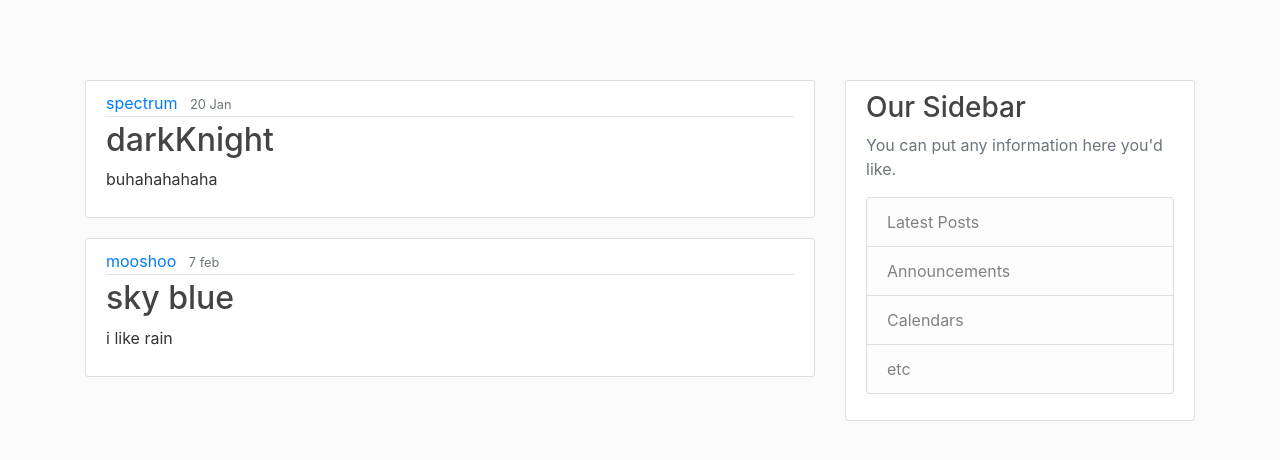
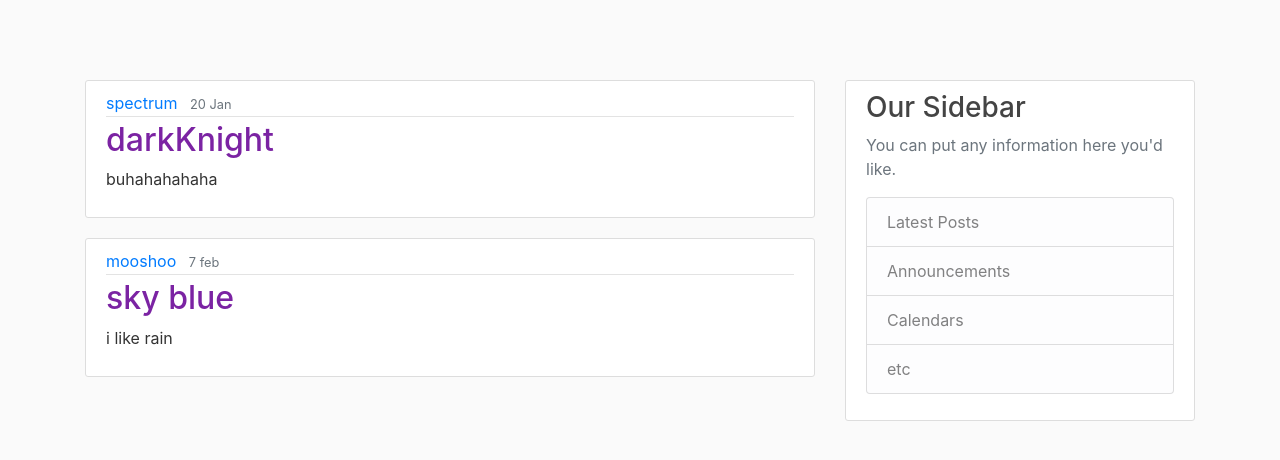
Before and after one commit to spectrum705/simple-flask, a Flask app: page /view in a window 1280 px wide. Shown: the top 460 px of the page. Run offline with Flask 2, Linux system fonts and the light colour scheme; some libraries are stand-ins or nearby versions.

Commit message:
we are awesome  we did it

```diff
--- a/templates/static/main.css
+++ b/static/main.css
@@ -33,11 +33,11 @@ h1, h2, h3, h4, h5, h6 {
 }
 
 .article-title {
-  color: #444444;
+  color: #7b23a3;
 }
 
 a.article-title:hover {
-  color: #428bca;
+  color: #5042ca;
   text-decoration: none;
 }
 
--- a/templates/base.html
+++ b/templates/base.html
@@ -1,7 +1,7 @@
 <!doctype html>
 <html>
     <link rel="stylesheet" href="https://stackpath.bootstrapcdn.com/bootstrap/4.5.2/css/bootstrap.min.css" integrity="sha384-JcKb8q3iqJ61gNV9KGb8thSsNjpSL0n8PARn9HuZOnIxN0hoP+VmmDGMN5t9UJ0Z" crossorigin="anonymous">
-    <link rel ="stylesheet" type=  "text/css" href="{{url_for('static', filename = 'main.css')}}"
+    <link rel ="stylesheet" type= "text/css" href="{{url_for('static', filename = 'main.css')}}">
     <head>
         <title>{% block title %}{% endblock %}</title>
 
--- a/templates/index.html
+++ b/templates/index.html
@@ -1,7 +1,7 @@
 {% extends "base.html" %}
 {% block title %}
 <html>
-    <link rel="stylesheet" href="style.css">
+      <!-- <link rel="stylesheet" href="style.css"> -->
     <h1>
         Index PAGE
     </h1>
@@ -12,7 +12,7 @@
    <div>
     <a href="add">
         <button type="button" class="btn btn-primary">
-            add a Thought
+            Add a Thought
         </button>
     </a>
 
--- a/templates/view.html
+++ b/templates/view.html
@@ -17,7 +17,7 @@
                 <a class="mr-2" href="#">{{ post.author }}</a>
                 <small class="text-muted">{{ post.date }}</small>
             </div>
-            <h2><a class="article-title" href="#">{{ post.title }}</a></h2>
+            <h2><a class="article-title" href="#"> {{ post.title }}</a> </h2>
             <p class="article-content">{{ post.content }}</p>
             </div>
         </article>
```
Also changed, not shown: README.md.
